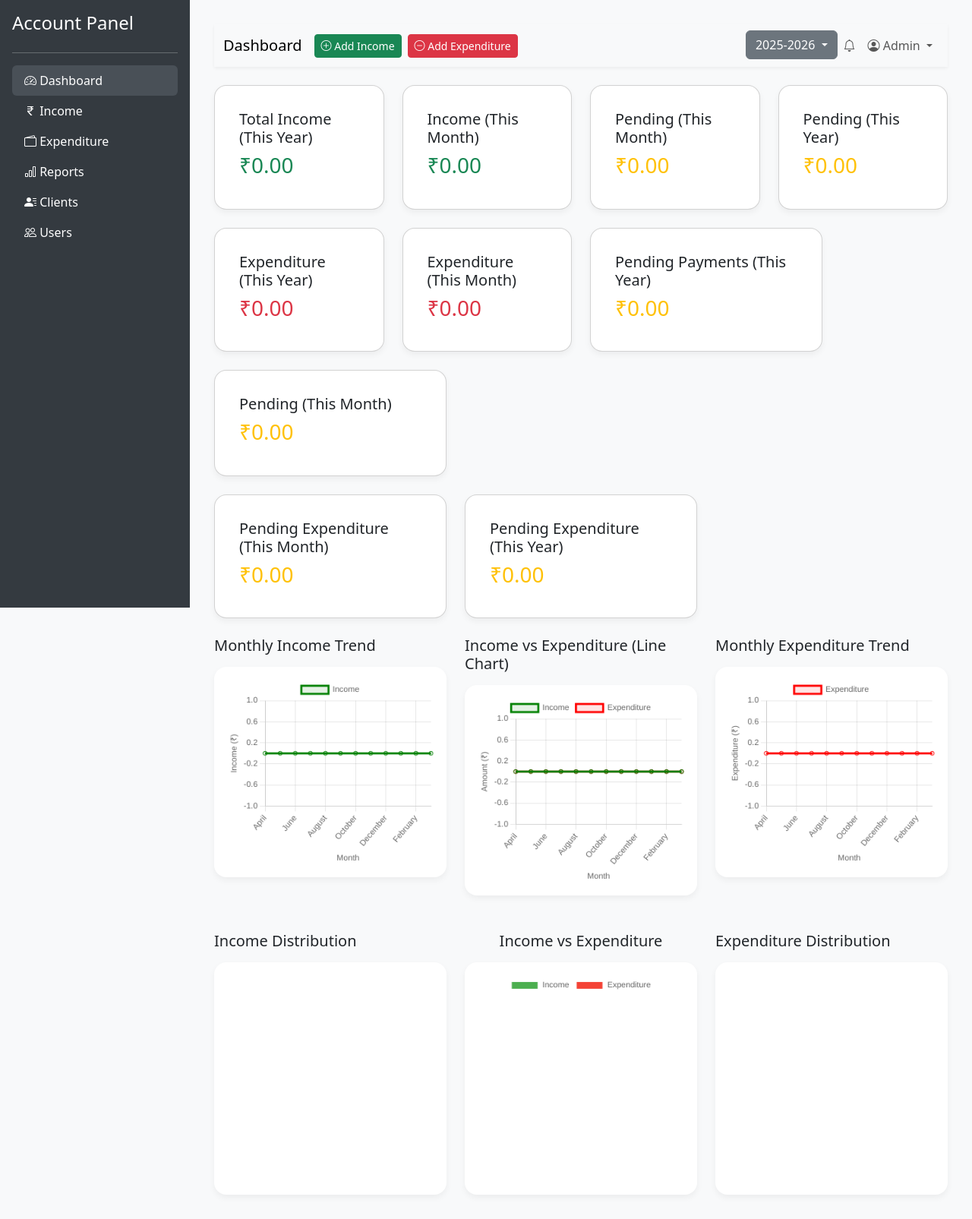
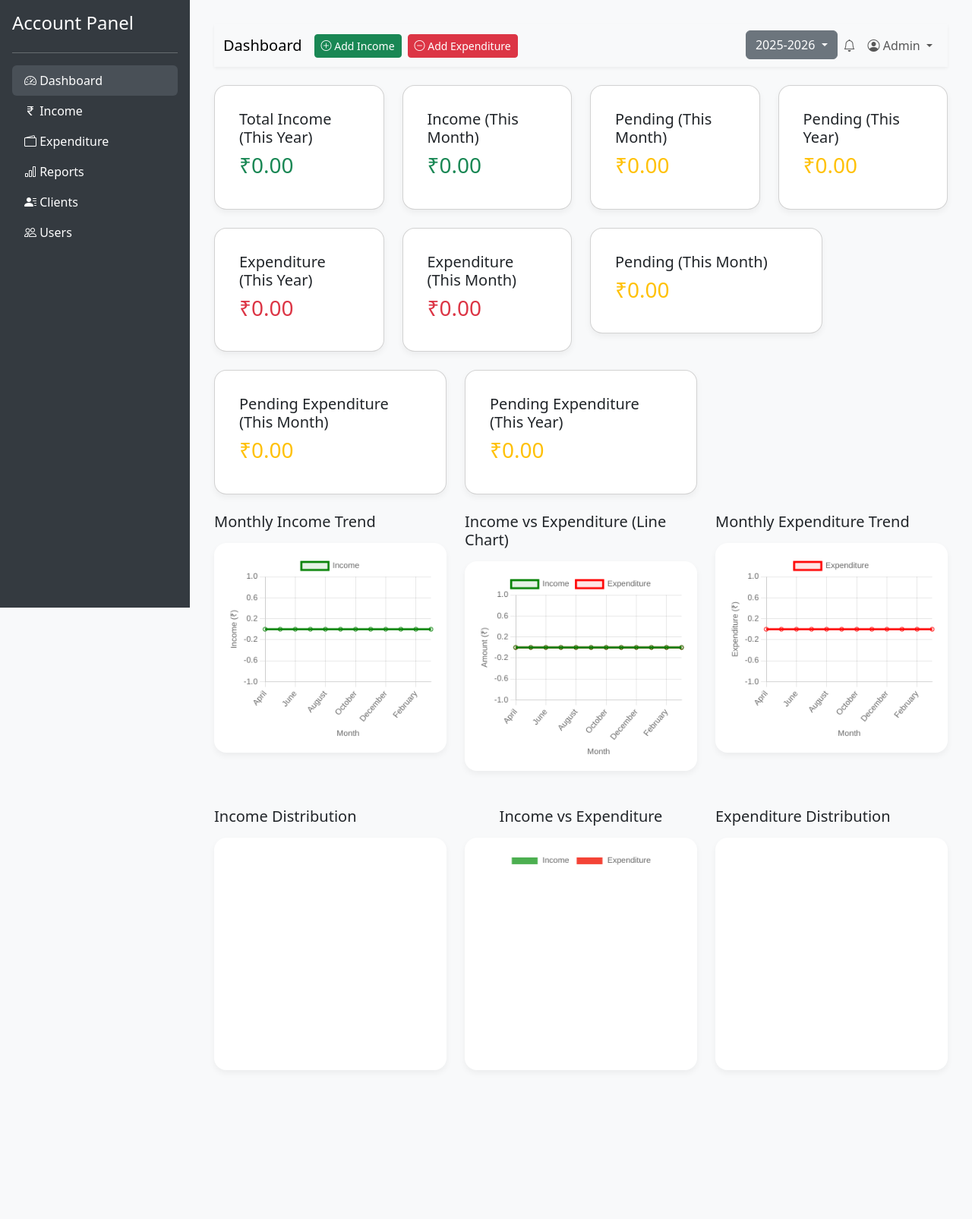
Before and after one commit to UKY171991/account.softpromis.com, a PHP site: page /new/dashboard.php in a window 1280 px wide. Shown: the whole page at 76% size. After the commit the page ends 1139 px from the top, so only its background shows below. Run offline with PHP 8.4, Linux system fonts and the light colour scheme; the visitor is signed in with stand-in values (Sample User, id 1); data that the repository does not hold is empty; a map, chart or similar area stays blank.

Commit message:
Update dashboard.php

```diff
--- a/new/dashboard.php
+++ b/new/dashboard.php
@@ -390,14 +390,7 @@ $distributionPieData = [
             </div>
           </div>
         </div>
-        <div class="col-md-4">
-          <div class="card dashboard-card p-3">
-            <div class="card-body">
-              <h5 class="card-title">Pending Payments (This Year)</h5>
-              <h3 class="text-warning">₹<?php echo number_format($pendingPayments, 2); ?></h3>
-            </div>
-          </div>
-        </div>
+
 
 
 
```
